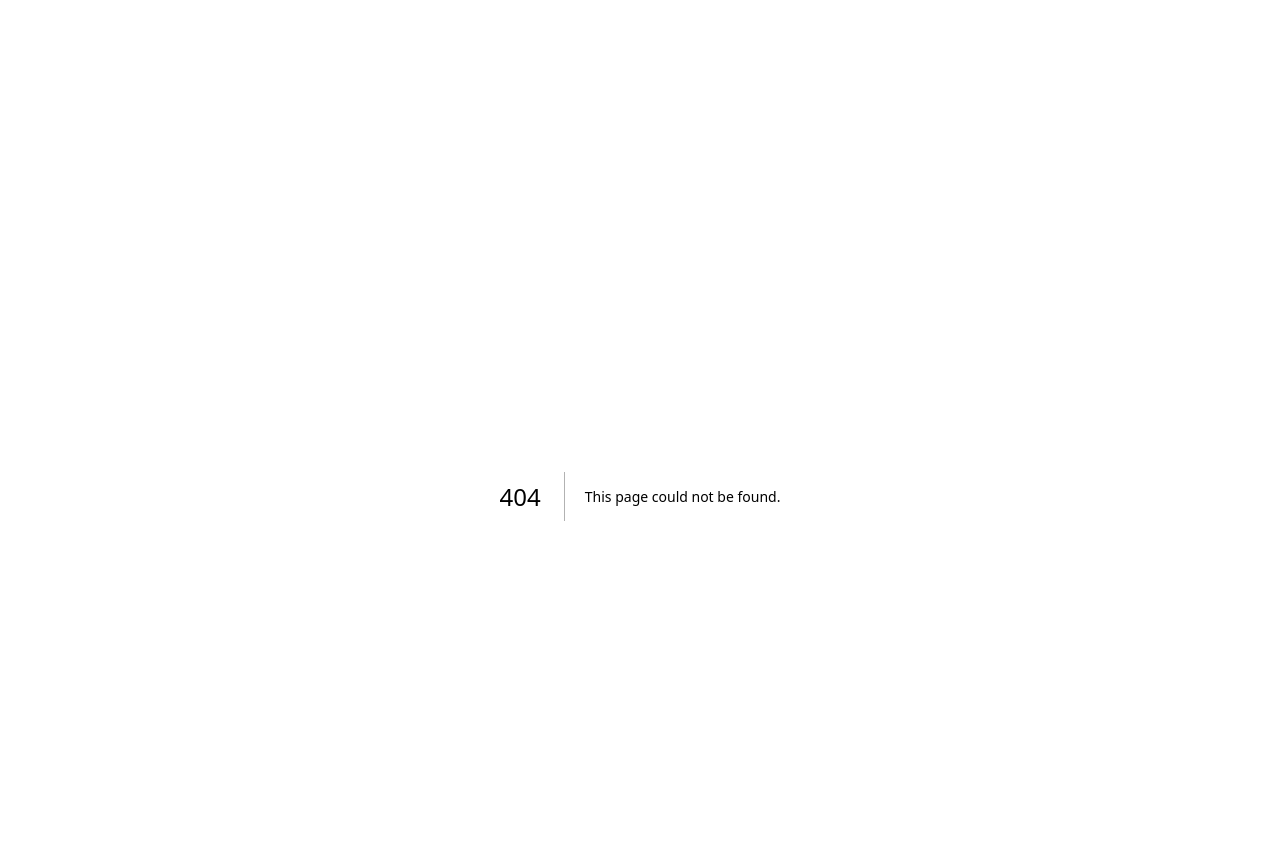
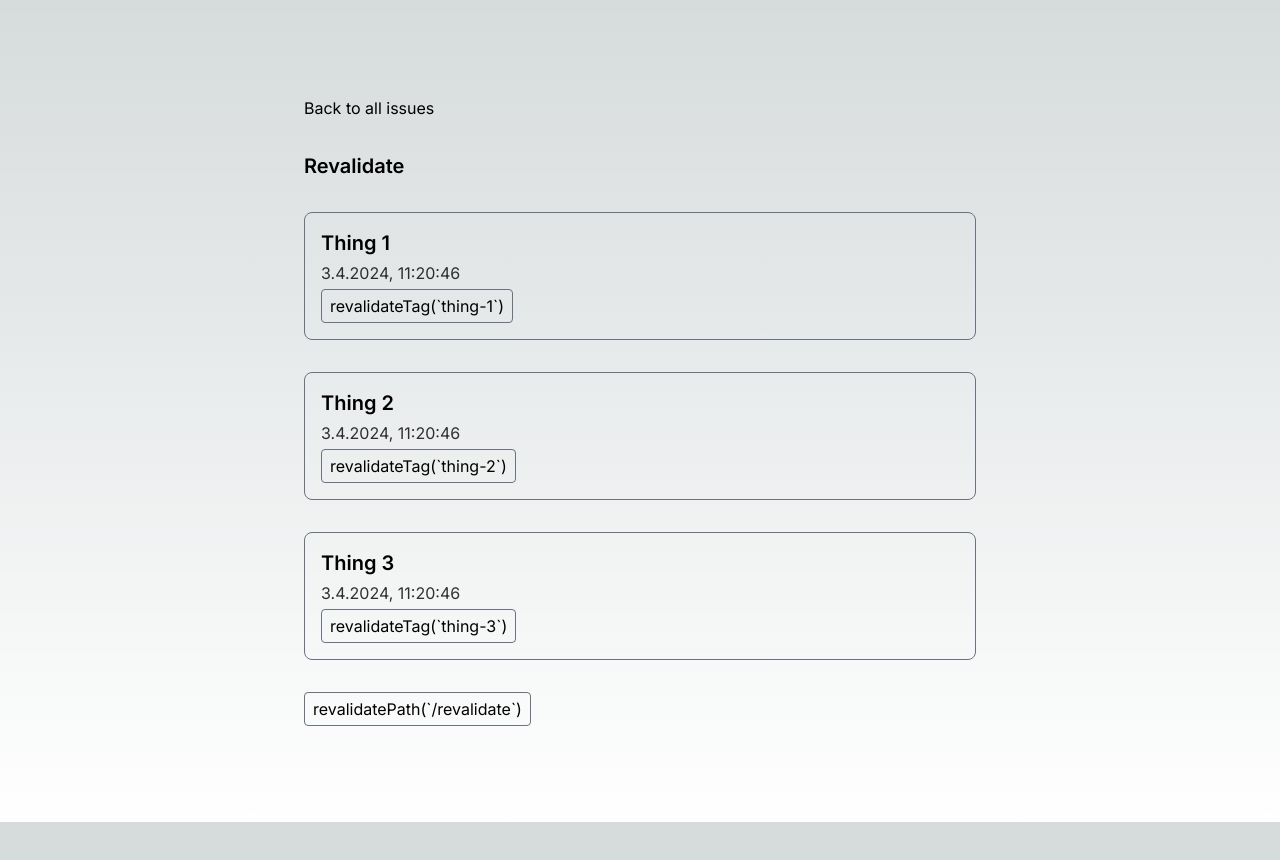
Before and after one commit to rechenberger/next-issues, a Next.js app: page /revalidate in a window 1280 px wide. Before the commit this address had no page. Shown: the top 860 px of the page. After the commit the page ends 822 px from the top, so only its background shows below. Built offline with nearby package versions, Linux system fonts and the light colour scheme.

Commit message:
✨ revalidate

```diff
--- a/src/app/Card.tsx
+++ b/src/app/Card.tsx
@@ -5,11 +5,13 @@ export const Card = ({
   description,
   code,
   comments,
+  children,
 }: {
   title?: ReactNode
   description?: ReactNode
   code?: ReactNode
   comments?: ReactNode[]
+  children?: ReactNode
 }) => {
   return (
     <>
@@ -17,6 +19,7 @@ export const Card = ({
         {!!title && <div className="text-xl font-semibold">{title}</div>}
         {!!description && <div className="opacity-80">{description}</div>}
         {!!code && <pre className="opacity-80 font-mono text-sm">{code}</pre>}
+        {children}
         {!!comments && (
           <div className="opacity-80 mt-4 flex flex-col gap-1">
             {comments.map((c, idx) => (
--- a/src/app/page.tsx
+++ b/src/app/page.tsx
@@ -24,6 +24,12 @@ export default function Page() {
           description="A simple example of navigation with suspense"
         />
       </Link>
+      <Link href="/revalidate">
+        <Card
+          title="Revalidate"
+          description="revalidatePath, revalidateTag, unstable_cache"
+        />
+      </Link>
     </>
   )
 }
--- /dev/null
+++ b/src/app/revalidate/LocalDateTime.tsx
@@ -0,0 +1,6 @@
+'use client'
+
+export const LocalDateTime = ({ datetime }: { datetime: string }) => {
+  const date = new Date(datetime)
+  return <>{date.toLocaleString('de')}</>
+}
--- /dev/null
+++ b/src/app/revalidate/page.tsx
@@ -0,0 +1,74 @@
+import { revalidatePath, revalidateTag, unstable_cache } from 'next/cache'
+import Link from 'next/link'
+import { Card } from '../Card'
+import { LocalDateTime } from './LocalDateTime'
+
+export default function Page() {
+  return (
+    <>
+      <Link href="/">Back to all issues</Link>
+      <h1 className="text-xl font-semibold">Revalidate</h1>
+      <Thing id="1" />
+      <Thing id="2" />
+      <Thing id="3" />
+      <form
+        action={async () => {
+          'use server'
+          revalidatePath(`/revalidate`)
+        }}
+      >
+        <button
+          type="submit"
+          className="border border-gray-500 px-2 py-1 rounded"
+        >
+          {'revalidatePath(`/revalidate`)'}
+        </button>
+      </form>
+    </>
+  )
+}
+
+// const loadThing = unstable_cache(async ({ id }: { id: string }) => {
+//   console.log('loadThing', id)
+//   const title = `Thing ${id}`
+//   const createdAt = new Date().toISOString()
+//   return { id, title, createdAt }
+// })
+const loadThing = async ({ id }: { id: string }) => {
+  return unstable_cache(
+    async () => {
+      console.log('loadThing', id)
+      const title = `Thing ${id}`
+      const createdAt = new Date().toISOString()
+      return { id, title, createdAt }
+    },
+    ['loadThing', id],
+    {
+      tags: [`thing-${id}`],
+    }
+  )()
+}
+
+const Thing = async ({ id }: { id: string }) => {
+  const thing = await loadThing({ id })
+  return (
+    <Card
+      title={thing.title}
+      description={<LocalDateTime datetime={thing.createdAt} />}
+    >
+      <form
+        action={async () => {
+          'use server'
+          revalidateTag(`thing-${id}`)
+        }}
+      >
+        <button
+          type="submit"
+          className="border border-gray-500 px-2 py-1 rounded"
+        >
+          revalidateTag(`thing-{id}`)
+        </button>
+      </form>
+    </Card>
+  )
+}
```
